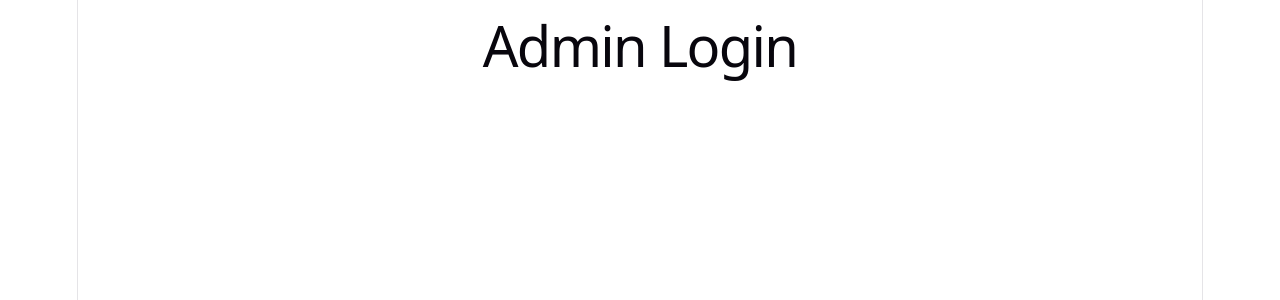
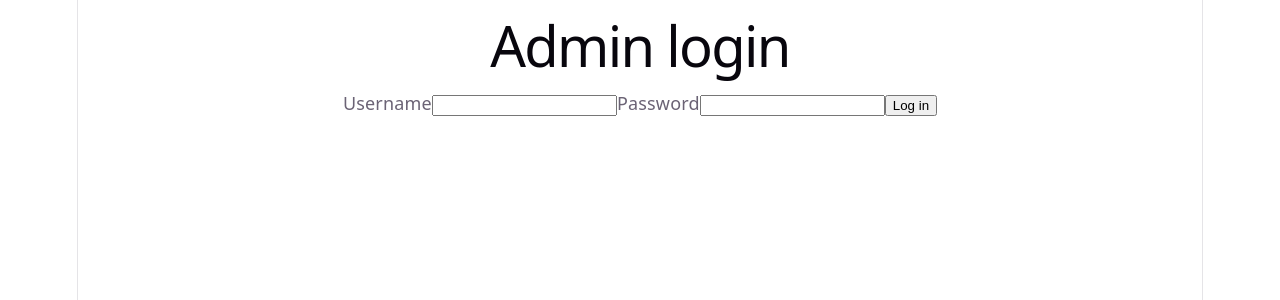
Before and after one commit to renzo-ezagui/poker-planning-frontend, a React (Vite) app: page /admin/login in a window 1280 px wide. Shown: the top 300 px of the page. Built offline with nearby package versions, Linux system fonts and the light colour scheme; no server answers.

Commit message:
feat(frontend): add admin login and room-creation dashboard

```diff
--- a/src/pages/AdminDashboard.tsx
+++ b/src/pages/AdminDashboard.tsx
@@ -1,3 +1,45 @@
+import { useState } from 'react';
+import { QRCodeSVG } from 'qrcode.react';
+
+const API_URL = import.meta.env.VITE_API_URL ?? 'http://localhost:3000';
+
 export function AdminDashboard() {
-  return <h1>Admin Dashboard</h1>;
+  const [deckType, setDeckType] = useState<'fibonacci' | 'tshirt'>('fibonacci');
+  const [expiresInHours, setExpiresInHours] = useState(8);
+  const [inviteUrl, setInviteUrl] = useState<string | null>(null);
+
+  async function createRoom() {
+    const res = await fetch(`${API_URL}/rooms`, {
+      method: 'POST',
+      credentials: 'include',
+      headers: { 'Content-Type': 'application/json' },
+      body: JSON.stringify({ deckType, expiresInHours }),
+    });
+    const room = await res.json();
+    setInviteUrl(`${window.location.origin}/?room=${room.code}`);
+  }
+
+  return (
+    <div>
+      <h1>Admin dashboard</h1>
+      <select value={deckType} onChange={(e) => setDeckType(e.target.value as any)}>
+        <option value="fibonacci">Fibonacci</option>
+        <option value="tshirt">T-shirt sizes</option>
+      </select>
+      <input
+        type="number"
+        value={expiresInHours}
+        onChange={(e) => setExpiresInHours(Number(e.target.value))}
+        min={1}
+        max={72}
+      />
+      <button onClick={createRoom}>Create room</button>
+      {inviteUrl && (
+        <div>
+          <a href={inviteUrl}>{inviteUrl}</a>
+          <QRCodeSVG value={inviteUrl} />
+        </div>
+      )}
+    </div>
+  );
 }
--- a/src/pages/AdminLogin.tsx
+++ b/src/pages/AdminLogin.tsx
@@ -1,3 +1,37 @@
+import { useState } from 'react';
+import { useNavigate } from 'react-router-dom';
+
+const API_URL = import.meta.env.VITE_API_URL ?? 'http://localhost:3000';
+
 export function AdminLogin() {
-  return <h1>Admin Login</h1>;
+  const [username, setUsername] = useState('');
+  const [password, setPassword] = useState('');
+  const navigate = useNavigate();
+
+  async function handleSubmit(e: React.FormEvent) {
+    e.preventDefault();
+    const res = await fetch(`${API_URL}/auth/login`, {
+      method: 'POST',
+      credentials: 'include',
+      headers: { 'Content-Type': 'application/json' },
+      body: JSON.stringify({ username, password }),
+    });
+    if (res.ok) navigate('/admin');
+  }
+
+  return (
+    <form onSubmit={handleSubmit}>
+      <h1>Admin login</h1>
+      <label htmlFor="username">Username</label>
+      <input id="username" value={username} onChange={(e) => setUsername(e.target.value)} />
+      <label htmlFor="password">Password</label>
+      <input
+        id="password"
+        type="password"
+        value={password}
+        onChange={(e) => setPassword(e.target.value)}
+      />
+      <button type="submit">Log in</button>
+    </form>
+  );
 }
```
Also changed, not shown: 1 other file (tests, documents, lock files or other folders).
